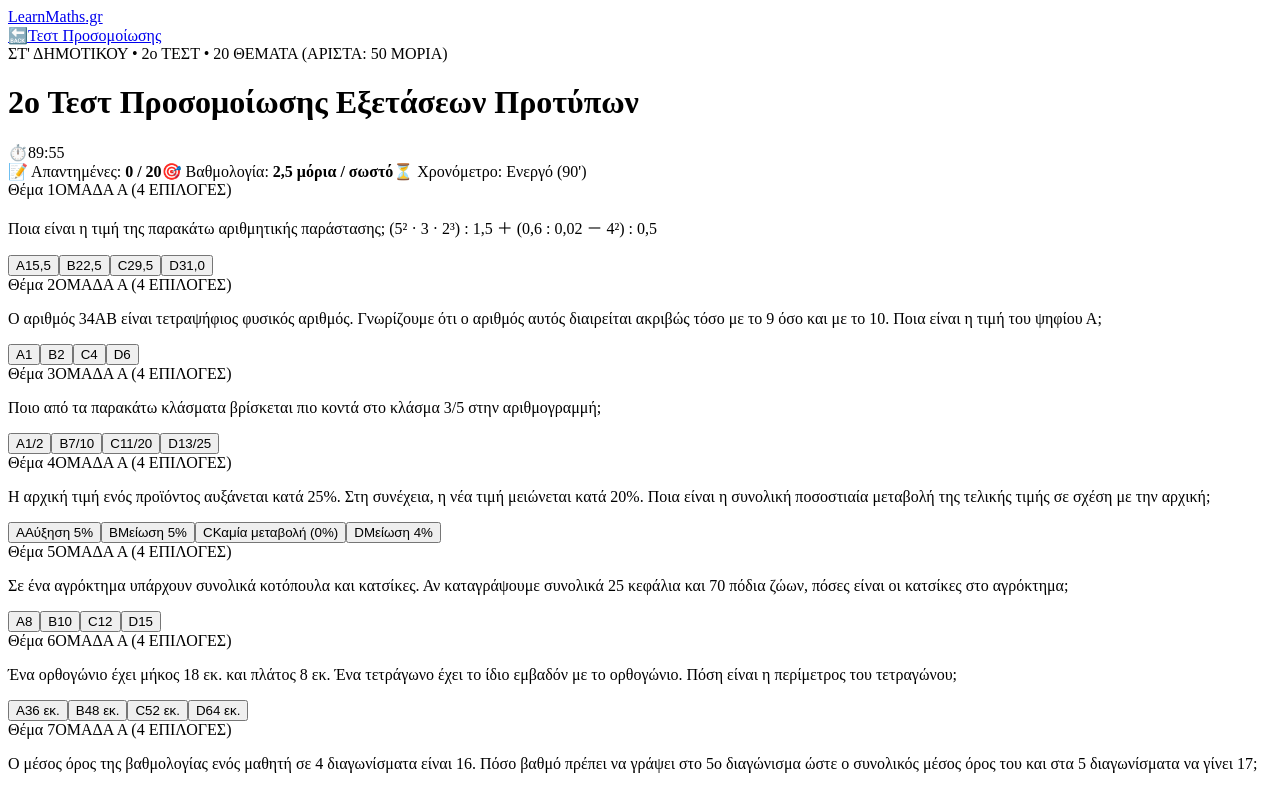
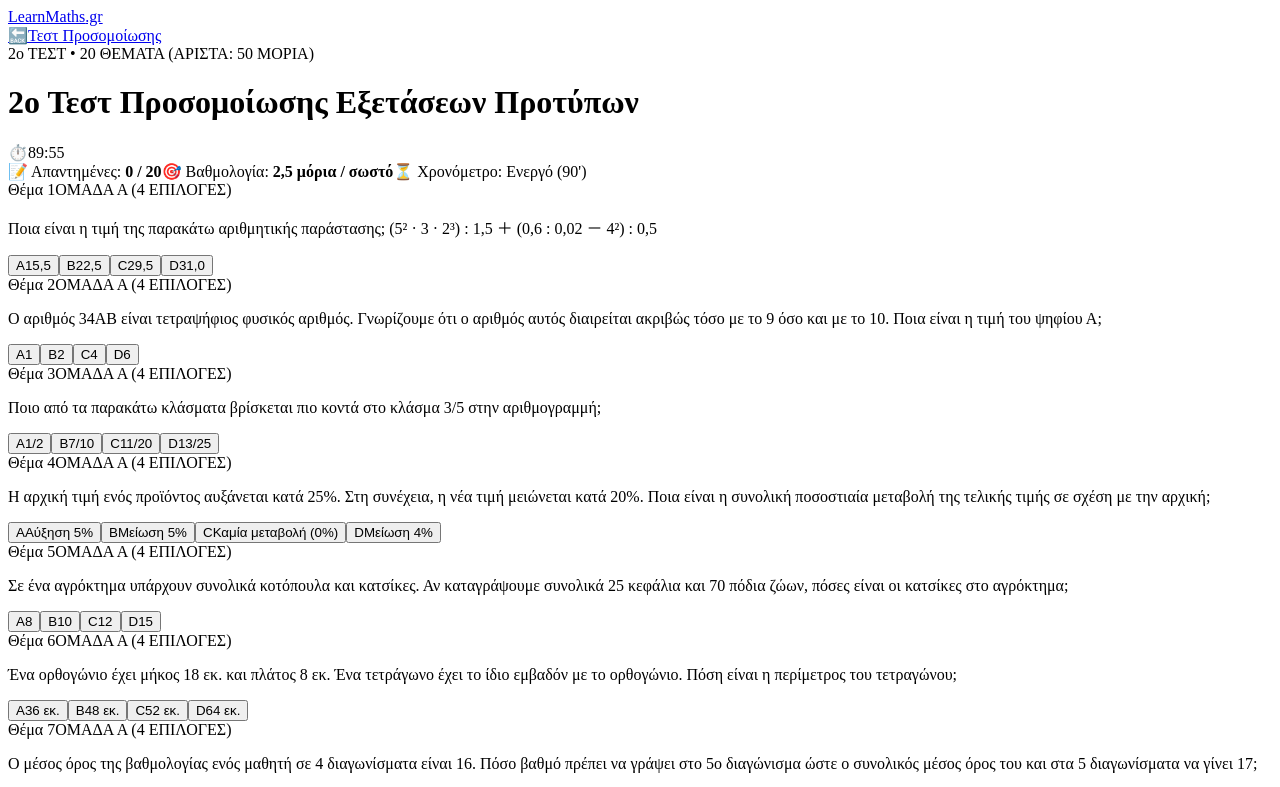
Before and after one commit to gkrimpas-lab/learn-maths-2026, a Next.js app: page /protipa/02-deytero-test in a window 1280 px wide. Shown: the top 787 px of the page. Built offline with nearby package versions, Linux system fonts and the light colour scheme.

Commit message:
Update test title by removing prefix
Removed the prefix 'ΣΤ' ΔΗΜΟΤΙΚΟΥ from the test title.

```diff
--- a/pages/protipa/02-deytero-test.js
+++ b/pages/protipa/02-deytero-test.js
@@ -1169,7 +1169,7 @@ export default function DeuteroTestProsomoiosisPage() {
           <div className="flex flex-col sm:flex-row justify-between items-start sm:items-center gap-4">
             <div className="space-y-1.5">
               <span className="inline-block bg-white/20 px-3 py-0.5 rounded-full text-[11px] font-black tracking-wider text-sky-200">
-                ΣΤ' ΔΗΜΟΤΙΚΟΥ • 2ο ΤΕΣΤ • 20 ΘΕΜΑΤΑ (ΑΡΙΣΤΑ: 50 ΜΟΡΙΑ)
+                2ο ΤΕΣΤ • 20 ΘΕΜΑΤΑ (ΑΡΙΣΤΑ: 50 ΜΟΡΙΑ)
               </span>
               <h1 className="text-xl sm:text-2xl md:text-3xl font-black tracking-tight">
                 2ο Τεστ Προσομοίωσης Εξετάσεων Προτύπων
```
